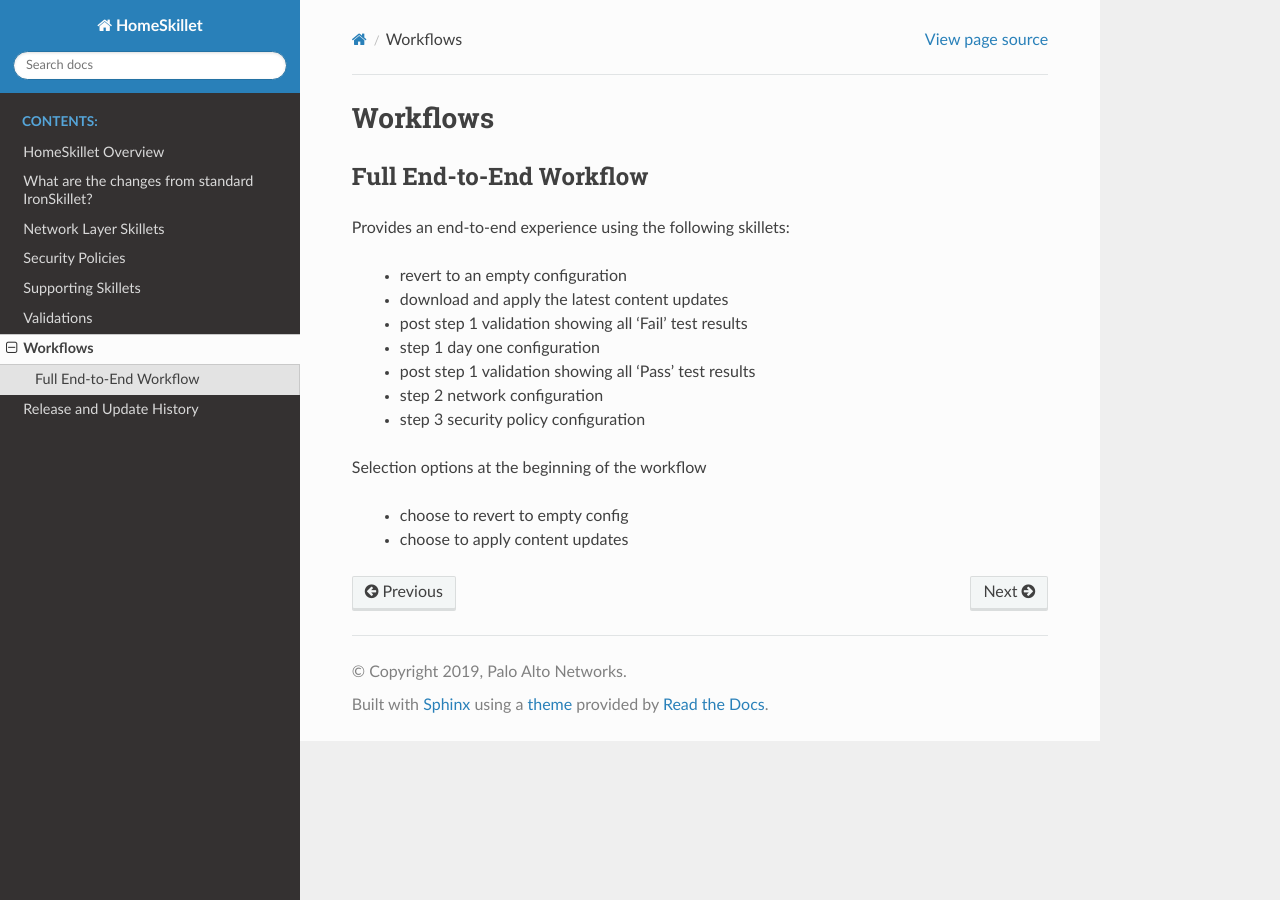
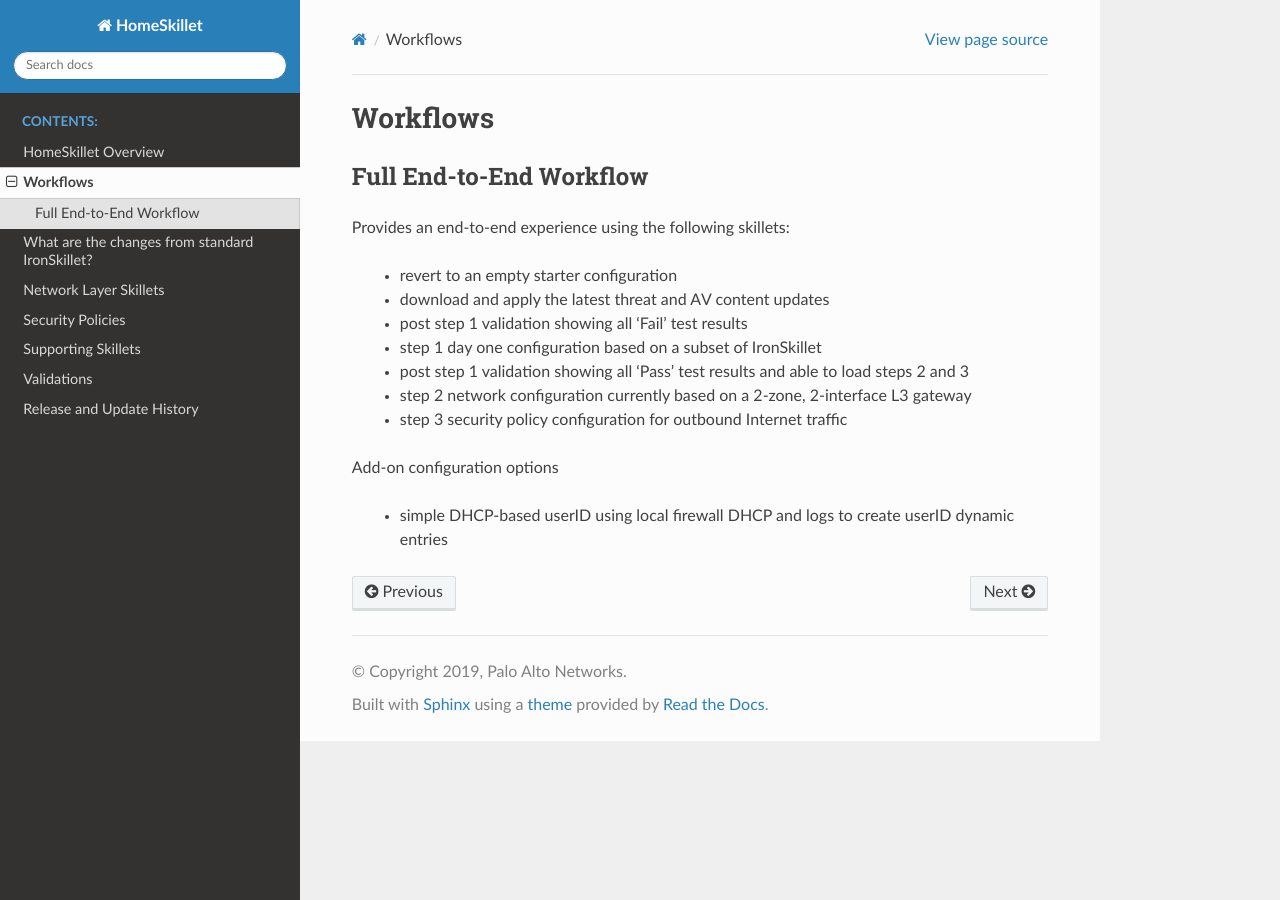
Before and after one commit to PaloAltoNetworks/HomeSkillet, a Sphinx documentation site: the page built from docs/workflows.rst, in a window 1280 px wide. Built offline with Sphinx 7.4.7 and the Read the Docs theme 2.0.0, drawn with Linux system fonts in a browser that asks for light colours.

Commit message:
quick docs update

```diff
--- a/docs/index.rst
+++ b/docs/index.rst
@@ -11,10 +11,10 @@ Welcome to Home Skillet documentation!
    :caption: Contents:
 
    overview
+   workflows
    ironskillet_deltas
    network_layer
    security_policies
    validations
    supporting_skillets
-   workflows
    release_history
--- a/docs/workflows.rst
+++ b/docs/workflows.rst
@@ -7,15 +7,14 @@ Full End-to-End Workflow
 
 Provides an end-to-end experience using the following skillets:
 
-    + revert to an empty configuration
-    + download and apply the latest content updates
+    + revert to an empty starter configuration
+    + download and apply the latest threat and AV content updates
     + post step 1 validation showing all 'Fail' test results
-    + step 1 day one configuration
-    + post step 1 validation showing all 'Pass' test results
-    + step 2 network configuration
-    + step 3 security policy configuration
+    + step 1 day one configuration based on a subset of IronSkillet
+    + post step 1 validation showing all 'Pass' test results and able to load steps 2 and 3
+    + step 2 network configuration currently based on a 2-zone, 2-interface L3 gateway
+    + step 3 security policy configuration for outbound Internet traffic
 
-Selection options at the beginning of the workflow
+Add-on configuration options
 
-    + choose to revert to empty config
-    + choose to apply content updates
+    + simple DHCP-based userID using local firewall DHCP and logs to create userID dynamic entries
```
